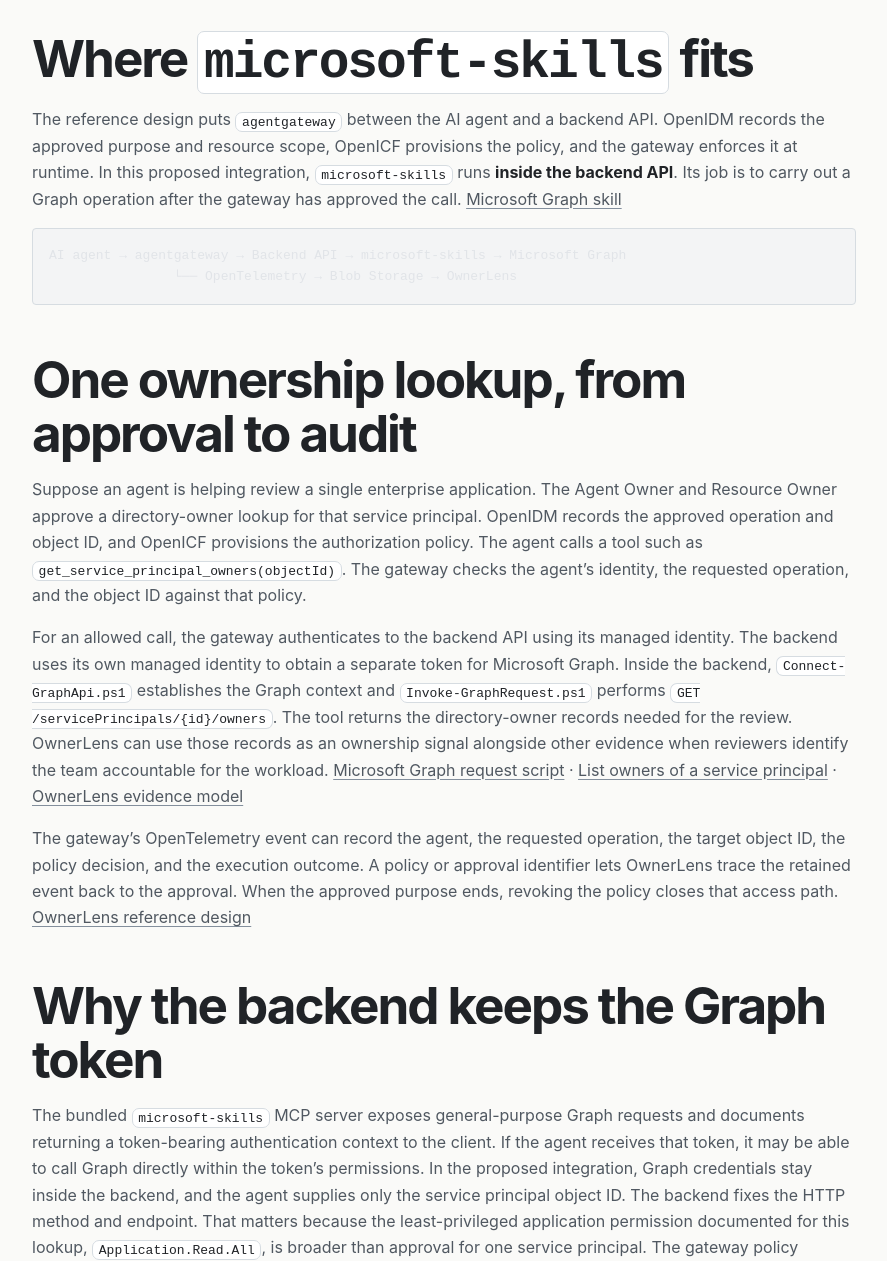
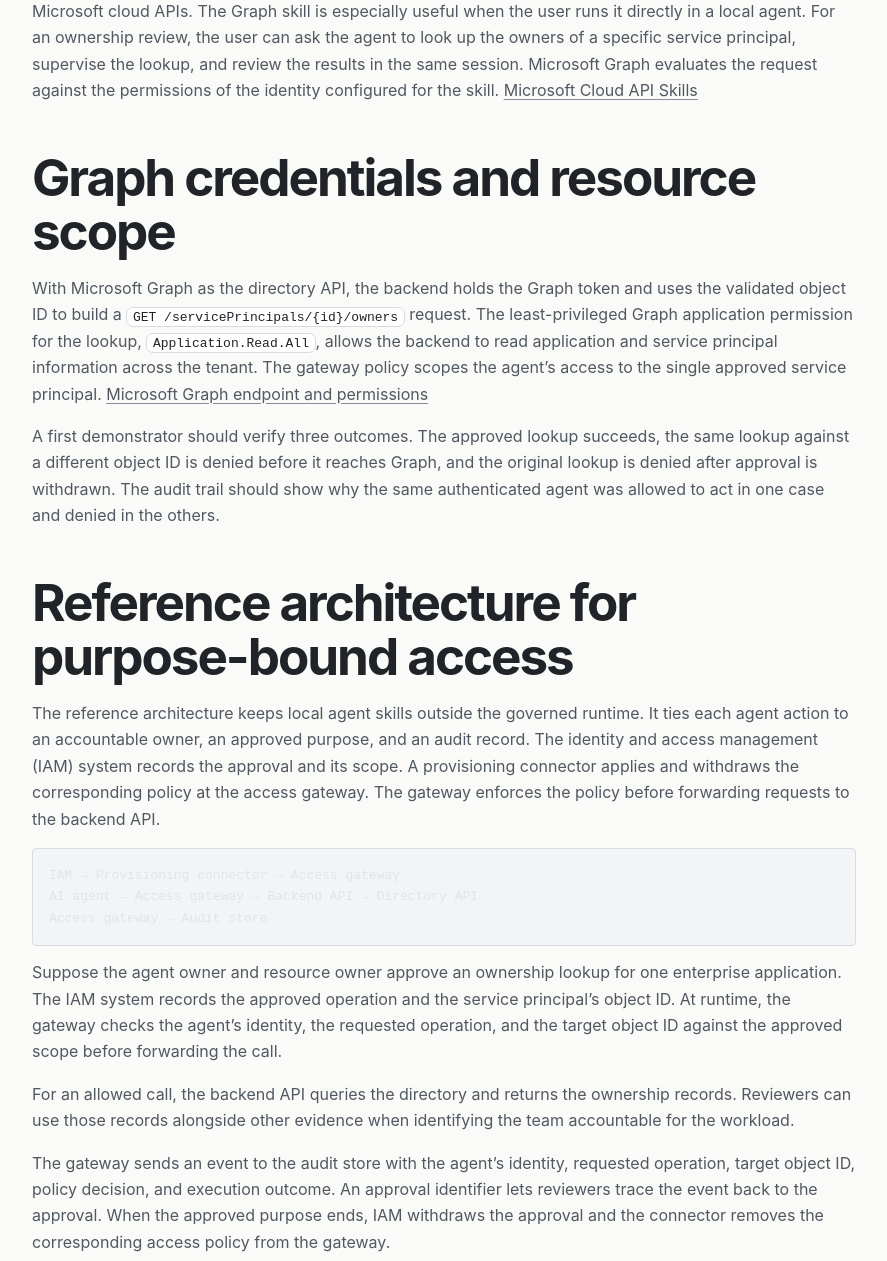
Before and after one commit to kodevza/OwnerLensDev, an Astro site: page /field-notes/governing-ai-agent-access-to-microsoft-graph in a window 1280 px wide. Shown: the part 745-2006 px from the top of the page, without its empty margins (48-935 px from the left). Built offline with nearby package versions, Linux system fonts and the light colour scheme; Astro itself is replaced by a stand-in of ours; code samples lack their colours.

Commit message:
Clarify local agent skills and reference architecture

````diff
--- a/src/pages/field-notes/governing-ai-agent-access-to-microsoft-graph/index.md
+++ b/src/pages/field-notes/governing-ai-agent-access-to-microsoft-graph/index.md
@@ -1,38 +1,39 @@
 ---
 layout: ../../../layouts/FieldNoteLayout.astro
-title: "Governing AI agent access to Microsoft Graph with OwnerLens and microsoft-skills"
+title: "Microsoft Graph access for AI agents in local work and governed workflows"
 date: 2026-11-27
 slug: "governing-ai-agent-access-to-microsoft-graph"
-description: "A proposed integration that places Microsoft Graph PowerShell skills behind the purpose-bound access controls in the OwnerLens reference design."
+description: "Using microsoft-skills directly in a local agent under user supervision, with a reference architecture for purpose-bound access to directory data."
 topics: [ai-agents-mcp, governance]
 format: technical-note
 ---
 
 An AI agent helping with an ownership review should be able to answer a specific question. *Who is listed as an owner of this service principal in Microsoft Entra ID?* The access decision behind that question is just as specific. Which agent may perform the lookup, for which service principal, and under whose approval?
 
-The OwnerLens reference design, *Governing AI agents through purpose-bound access*, ties those decisions to an accountable owner, an approved purpose, and a record of what happened at runtime. The open-source `microsoft-skills` project supplies PowerShell scripts that can perform the Microsoft Graph lookup once the gateway has authorized it. [OwnerLens reference design](/field-notes/governing-ai-agents-through-purpose-bound-access/) · [Microsoft Cloud API Skills](https://github.com/soulemike/microsoft-skills)
+## Using `microsoft-skills` in a local agent
 
-## Where `microsoft-skills` fits
+The open-source `microsoft-skills` project provides reusable PowerShell scripts for agents working with Microsoft cloud APIs. The Graph skill is especially useful when the user runs it directly in a local agent. For an ownership review, the user can ask the agent to look up the owners of a specific service principal, supervise the lookup, and review the results in the same session. Microsoft Graph evaluates the request against the permissions of the identity configured for the skill. [Microsoft Cloud API Skills](https://github.com/soulemike/microsoft-skills)
 
-The reference design puts `agentgateway` between the AI agent and a backend API. OpenIDM records the approved purpose and resource scope, OpenICF provisions the policy, and the gateway enforces it at runtime. In this proposed integration, `microsoft-skills` runs **inside the backend API**. Its job is to carry out a Graph operation after the gateway has approved the call. [Microsoft Graph skill](https://github.com/soulemike/microsoft-skills/tree/main/skills/graph)
+## Graph credentials and resource scope
 
-```text
-AI agent → agentgateway → Backend API → microsoft-skills → Microsoft Graph
-                └── OpenTelemetry → Blob Storage → OwnerLens
-```
-
-## One ownership lookup, from approval to audit
-
-Suppose an agent is helping review a single enterprise application. The Agent Owner and Resource Owner approve a directory-owner lookup for that service principal. OpenIDM records the approved operation and object ID, and OpenICF provisions the authorization policy. The agent calls a tool such as `get_service_principal_owners(objectId)`. The gateway checks the agent’s identity, the requested operation, and the object ID against that policy.
-
-For an allowed call, the gateway authenticates to the backend API using its managed identity. The backend uses its own managed identity to obtain a separate token for Microsoft Graph. Inside the backend, `Connect-GraphApi.ps1` establishes the Graph context and `Invoke-GraphRequest.ps1` performs `GET /servicePrincipals/{id}/owners`. The tool returns the directory-owner records needed for the review. OwnerLens can use those records as an ownership signal alongside other evidence when reviewers identify the team accountable for the workload. [Microsoft Graph request script](https://github.com/soulemike/microsoft-skills/blob/main/skills/graph/Invoke-GraphRequest.ps1) · [List owners of a service principal](https://learn.microsoft.com/en-us/graph/api/serviceprincipal-list-owners?view=graph-rest-1.0) · [OwnerLens evidence model](/docs/evidence-model/)
-
-The gateway’s OpenTelemetry event can record the agent, the requested operation, the target object ID, the policy decision, and the execution outcome. A policy or approval identifier lets OwnerLens trace the retained event back to the approval. When the approved purpose ends, revoking the policy closes that access path. [OwnerLens reference design](/field-notes/governing-ai-agents-through-purpose-bound-access/)
-
-## Why the backend keeps the Graph token
-
-The bundled `microsoft-skills` MCP server exposes general-purpose Graph requests and documents returning a token-bearing authentication context to the client. If the agent receives that token, it may be able to call Graph directly within the token’s permissions. In the proposed integration, Graph credentials stay inside the backend, and the agent supplies only the service principal object ID. The backend fixes the HTTP method and endpoint. That matters because the least-privileged application permission documented for this lookup, `Application.Read.All`, is broader than approval for one service principal. The gateway policy supplies that narrower scope. [Microsoft Cloud API Skills MCP documentation](https://github.com/soulemike/microsoft-skills/tree/main/mcp) · [Microsoft Graph permissions for this endpoint](https://learn.microsoft.com/en-us/graph/api/serviceprincipal-list-owners?view=graph-rest-1.0#permissions)
+With Microsoft Graph as the directory API, the backend holds the Graph token and uses the validated object ID to build a `GET /servicePrincipals/{id}/owners` request. The least-privileged Graph application permission for the lookup, `Application.Read.All`, allows the backend to read application and service principal information across the tenant. The gateway policy scopes the agent’s access to the single approved service principal. [Microsoft Graph endpoint and permissions](https://learn.microsoft.com/en-us/graph/api/serviceprincipal-list-owners?view=graph-rest-1.0#permissions)
 
 A first demonstrator should verify three outcomes. The approved lookup succeeds, the same lookup against a different object ID is denied before it reaches Graph, and the original lookup is denied after approval is withdrawn. The audit trail should show why the same authenticated agent was allowed to act in one case and denied in the others.
 
+## Reference architecture for purpose-bound access
+
+The reference architecture keeps local agent skills outside the governed runtime. It ties each agent action to an accountable owner, an approved purpose, and an audit record. The identity and access management (IAM) system records the approval and its scope. A provisioning connector applies and withdraws the corresponding policy at the access gateway. The gateway enforces the policy before forwarding requests to the backend API.
+
+```text
+IAM → Provisioning connector → Access gateway
+AI agent → Access gateway → Backend API → Directory API
+Access gateway → Audit store
+```
+
+Suppose the agent owner and resource owner approve an ownership lookup for one enterprise application. The IAM system records the approved operation and the service principal’s object ID. At runtime, the gateway checks the agent’s identity, the requested operation, and the target object ID against the approved scope before forwarding the call.
+
+For an allowed call, the backend API queries the directory and returns the ownership records. Reviewers can use those records alongside other evidence when identifying the team accountable for the workload.
+
+The gateway sends an event to the audit store with the agent’s identity, requested operation, target object ID, policy decision, and execution outcome. An approval identifier lets reviewers trace the event back to the approval. When the approved purpose ends, IAM withdraws the approval and the connector removes the corresponding access policy from the gateway.
+
 <!-- Generated from index.mmd.md by linkedin-mermaid export.sh --astro. -->
````
Also changed, not shown: content/field-notes/governing-ai-agent-access-to-microsoft-graph/index.mmd.md (+19 -18 lines).
